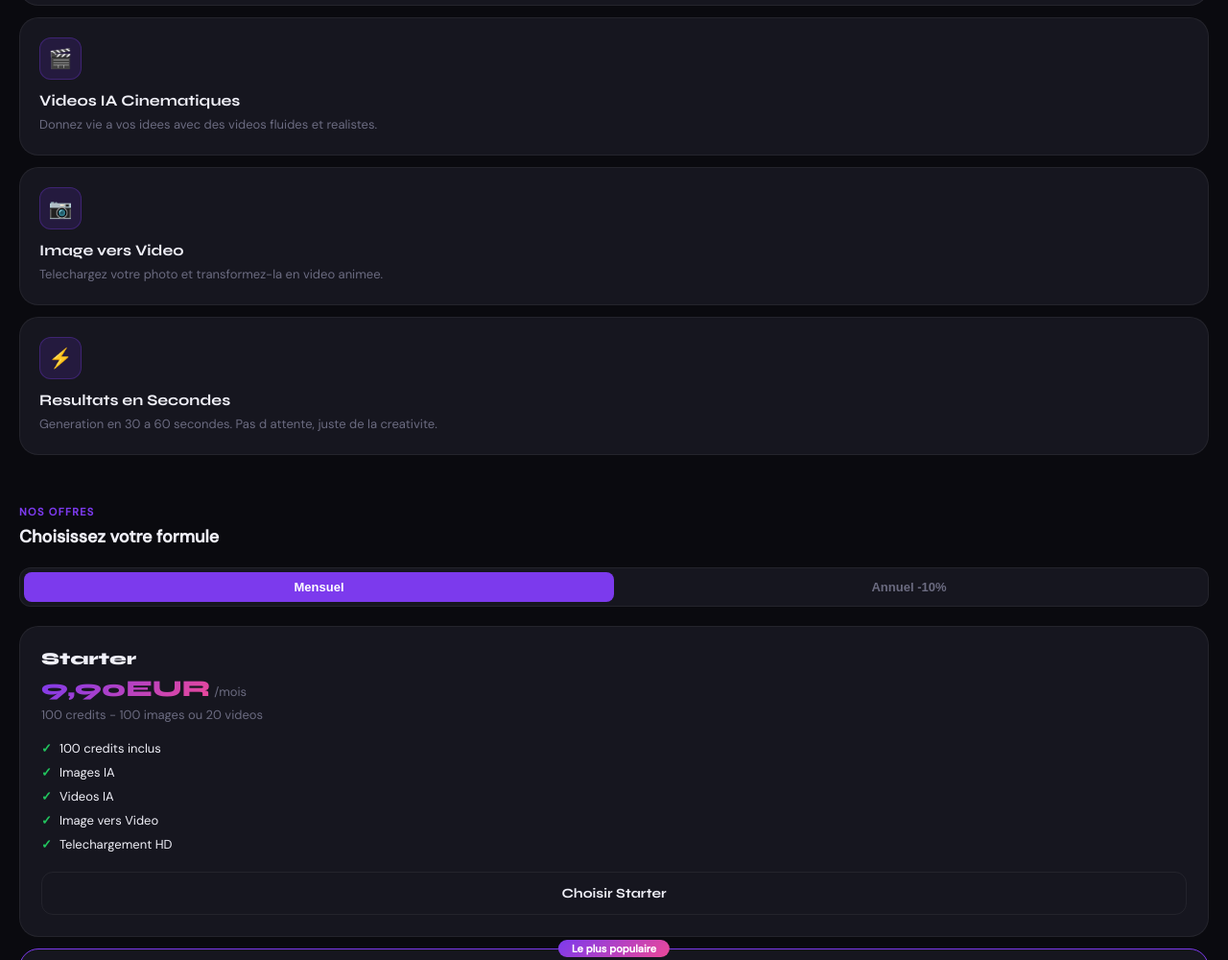
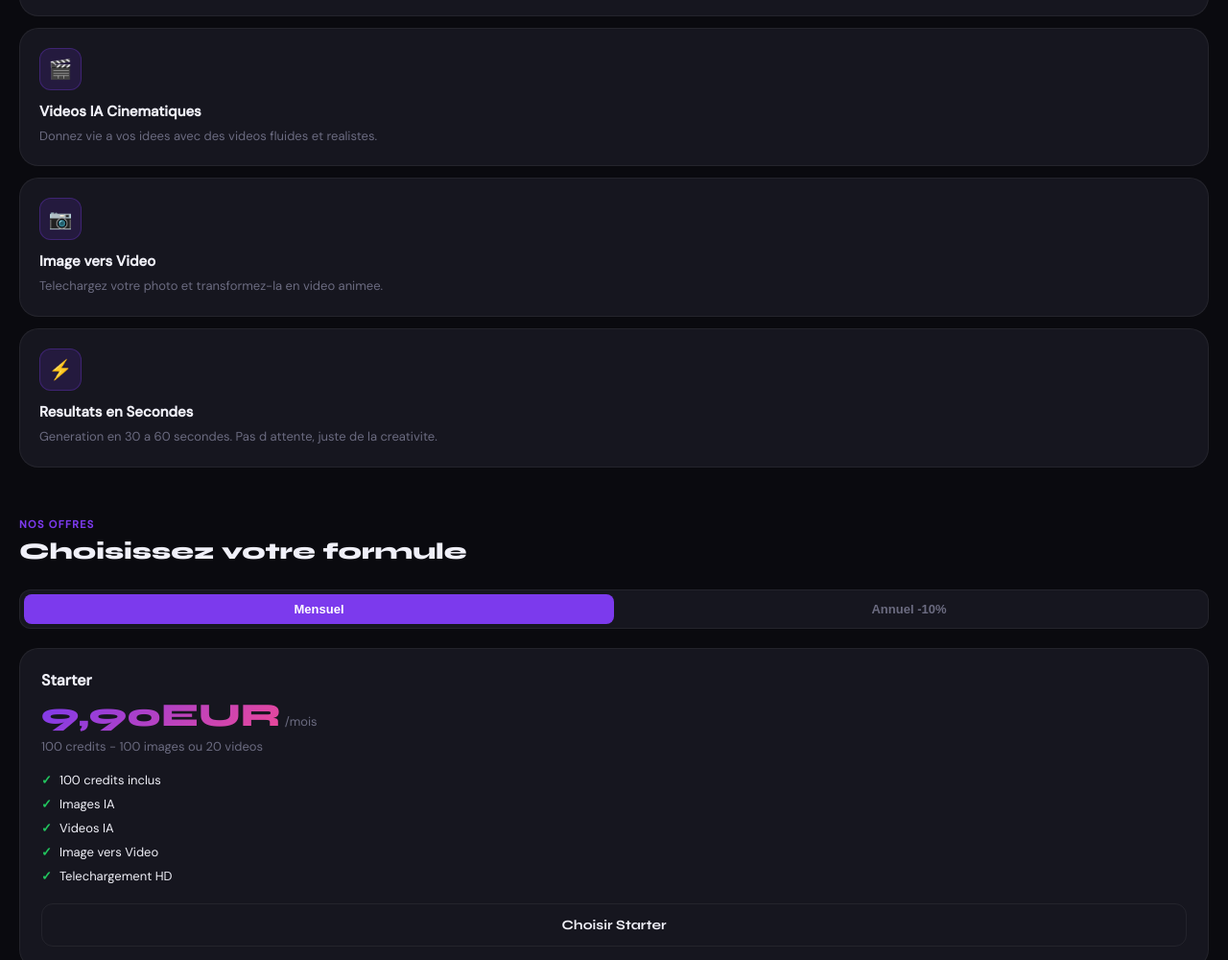
Before and after one commit to frisbiefr-coder/gladiator.ai, a website: page index.html in a window 1280 px wide. Shown: the part 1205-2205 px from the top of the page at 96% size. Drawn offline with Linux system fonts and the light colour scheme.

Commit message:
Update index.html

```diff
--- a/index.html
+++ b/index.html
@@ -131,10 +131,10 @@ body.landing-mode .banner,body.landing-mode .tabs-wrapper,body.landing-mode #mai
 .stat-label{font-size:11px;color:var(--muted);margin-top:2px;}
 .lp-features{padding:40px 20px;}
 .section-label{font-size:11px;color:var(--accent);text-transform:uppercase;letter-spacing:0.12em;font-weight:600;margin-bottom:8px;}
-.section-title{font-family:'DM Sans',sans-serif;font-size:18px;font-weight:700;margin-bottom:20px;line-height:1.3;}
+.section-title{font-family:'Syne',sans-serif;font-size:24px;font-weight:800;margin-bottom:24px;line-height:1.2;}
 .feature-card{background:var(--card);border:1px solid var(--border);border-radius:20px;padding:20px;margin-bottom:12px;}
 .feature-icon{width:44px;height:44px;border-radius:12px;background:rgba(124,58,237,0.15);border:1px solid rgba(124,58,237,0.3);display:flex;align-items:center;justify-content:center;font-size:20px;margin-bottom:12px;}
-.feature-title{font-family:'Syne',sans-serif;font-size:16px;font-weight:700;margin-bottom:6px;}
+.feature-title{font-family:'DM Sans',sans-serif;font-size:15px;font-weight:600;margin-bottom:6px;}
 .feature-desc{font-size:13px;color:var(--muted);line-height:1.6;}
 .lp-pricing{padding:0 20px 40px;}
 .pricing-toggle{display:flex;background:var(--card);border:1px solid var(--border);border-radius:12px;padding:4px;margin-bottom:20px;}
@@ -143,9 +143,9 @@ body.landing-mode .banner,body.landing-mode .tabs-wrapper,body.landing-mode #mai
 .lp-plan-card{background:var(--card);border:1px solid var(--border);border-radius:20px;padding:22px;margin-bottom:12px;position:relative;}
 .lp-plan-card.popular{border-color:var(--accent);}
 .popular-tag{position:absolute;top:-10px;left:50%;transform:translateX(-50%);background:var(--gradient);color:white;border-radius:20px;padding:2px 14px;font-size:11px;font-weight:700;white-space:nowrap;}
-.lp-plan-name{font-family:'Syne',sans-serif;font-size:18px;font-weight:800;margin-bottom:6px;}
+.lp-plan-name{font-family:'DM Sans',sans-serif;font-size:16px;font-weight:700;margin-bottom:6px;}
 .lp-plan-price-wrap{display:flex;align-items:baseline;gap:4px;margin-bottom:4px;}
-.lp-plan-price{font-family:'Syne',sans-serif;font-size:24px;font-weight:800;background:var(--gradient);-webkit-background-clip:text;-webkit-text-fill-color:transparent;background-clip:text;}
+.lp-plan-price{font-family:'Syne',sans-serif;font-size:34px;font-weight:800;background:var(--gradient);-webkit-background-clip:text;-webkit-text-fill-color:transparent;background-clip:text;}
 .lp-plan-period{color:var(--muted);font-size:13px;}
 .lp-plan-desc{color:var(--muted);font-size:13px;margin-bottom:14px;}
 .lp-plan-features{list-style:none;margin-bottom:16px;}
@@ -155,7 +155,7 @@ body.landing-mode .banner,body.landing-mode .tabs-wrapper,body.landing-mode #mai
 .lp-plan-btn.filled{background:var(--gradient);color:white;}
 .lp-plan-btn.outlined{background:transparent;border:1px solid var(--border);color:var(--text);}
 .lp-final-cta{margin:0 20px 48px;background:var(--card);border:1px solid var(--border);border-radius:24px;padding:36px 24px;text-align:center;}
-.lp-final-cta h2{font-family:'DM Sans',sans-serif;font-size:18px;font-weight:700;margin-bottom:10px;}
+.lp-final-cta h2{font-family:'Syne',sans-serif;font-size:24px;font-weight:800;margin-bottom:10px;}
 .lp-final-cta p{color:var(--muted);font-size:14px;margin-bottom:24px;}
 </style>
 </head>
```
